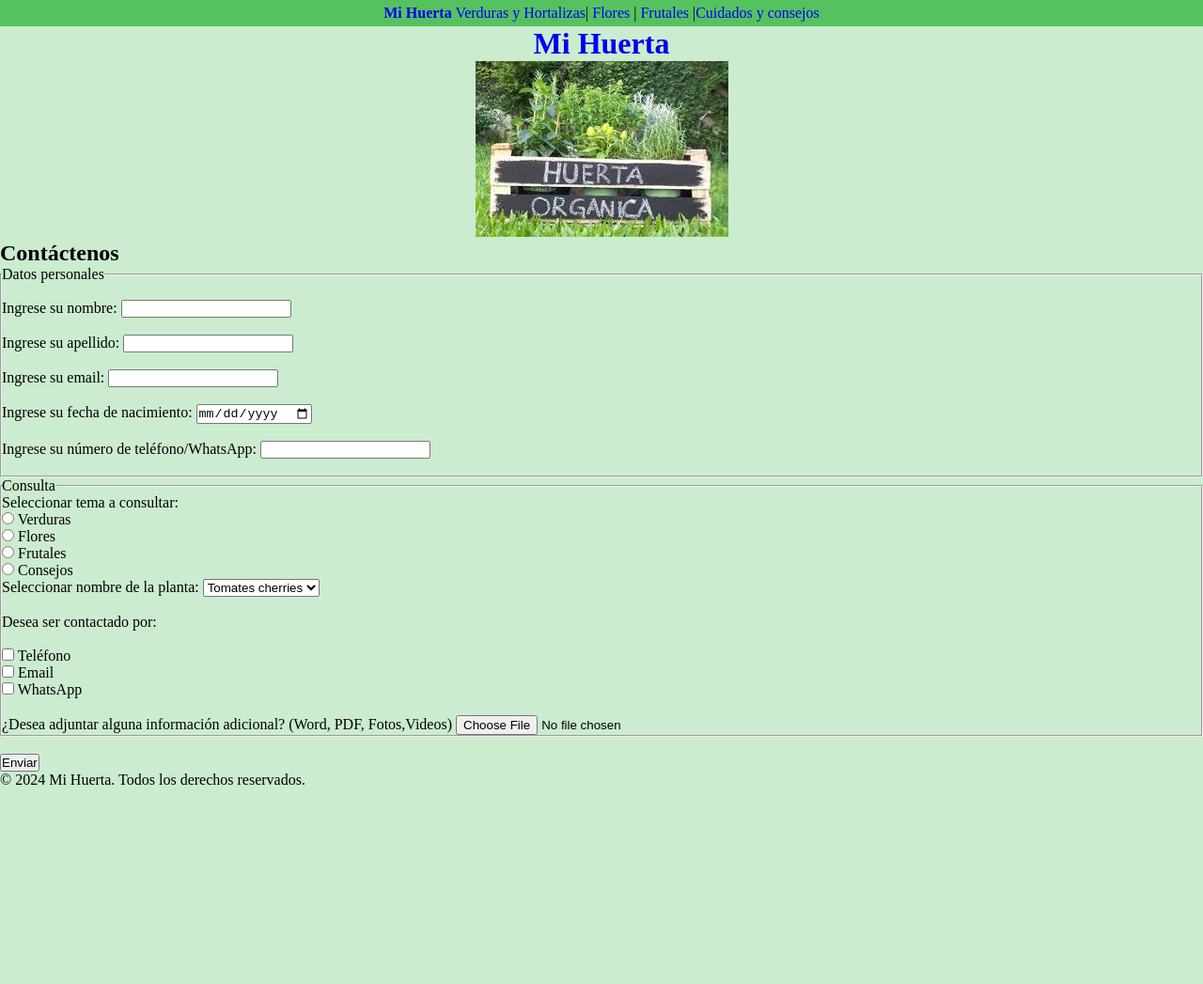
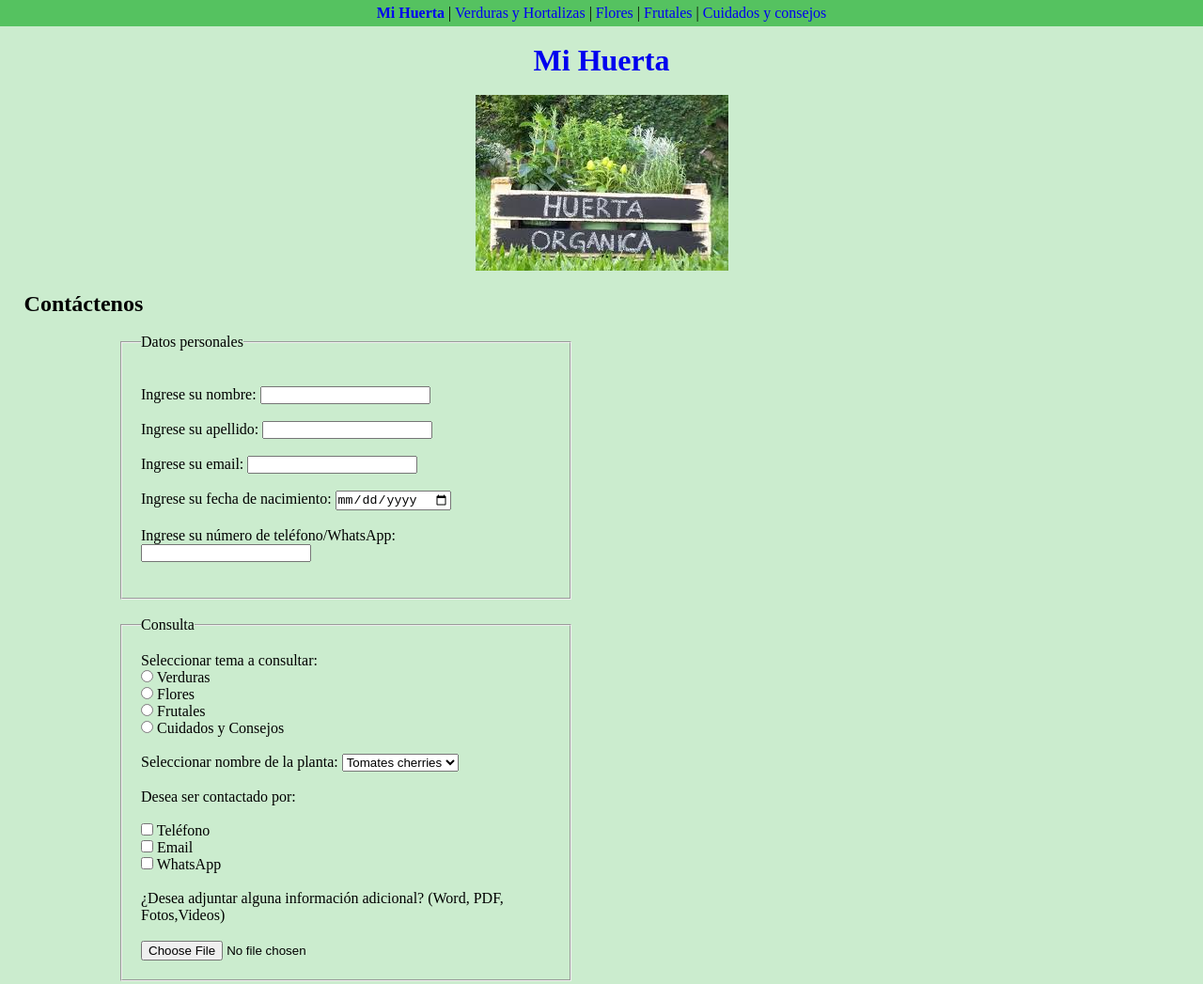
Before and after one commit to juanmanuelgodoy/Front3F, a plain HTML site: page Pages/Contacto.html in a window 1280 px wide. Shown: the top 1047 px of the page at 94% size. Before the commit the page ends 839 px from the top, so only its background shows below. Drawn offline with Linux system fonts and the light colour scheme.

Commit message:
Contacto preliminar

```diff
--- a/CSS/styleContacto.css
+++ b/CSS/styleContacto.css
@@ -3,9 +3,23 @@
     padding: 0;
     box-sizing: border-box; /* se puede cambiar por content-box, ver como queda mejor */
 }
-Body {background-color:
-    rgb(85,194,96, 0.3)}
-header{text-align: center;}
+
+Body {
+    background-color:
+    rgb(85,194,96, 0.3)
+}
+
+#contacto {
+    background-color: #9aca5f;
+}
+header{
+    text-align: center;
+}
+
+/*Estilo titulos*/
+h2{
+    padding-left: 2%;
+}
 
 /* Estilos para pantallas pequeñas (hasta 768px) */
 @media screen and (max-width: 768px) {
@@ -18,15 +32,29 @@ header{text-align: center;}
     }
 
 /*Nav*/
-    nav{
+    nav {
     background: #55c260;
     padding: 5px 20px;
     text-align: center;
     font-size: 12px;
     }
 
+    fieldset{
+        padding: 3%;
+        width: 80%;
+        margin-left: 10%;
     }
 
+}
+
+/*Estilo listas*/
+ul{
+    list-style-type: none;
+}
+
+#enviar{
+    padding-left: 50%;
+}
 
 /* Estilos para pantallas medianas (769px a 1279px) */
 @media screen and (min-width: 769px) and (max-width: 1279px) {
@@ -39,11 +67,17 @@ header{text-align: center;}
     }
 
 /*Nav*/
-    nav{
+    nav {
         background: #55c260;
         padding: 5px 20px;
         text-align: center;
         font-size: 16px;
+    }
+
+    fieldset{
+        padding: 3%;
+        width: 80%;
+        margin-left: 10%;
     }
 
 }
@@ -58,11 +92,17 @@ header{text-align: center;}
     }
 
 /*Nav*/
-    nav{
+    nav {
         background: #55c260;
         padding: 5px 20px;
         text-align: center;
         font-size: 16px;
+    }
+
+    fieldset{
+        padding: 20px;
+        width: 480px;
+        margin-left: 10%;
     }
 }
 /*Link sin subrayar*/
--- a/CSS/styleVerduras.css
+++ b/CSS/styleVerduras.css
@@ -86,7 +86,7 @@ h3{
     background-color: lightcoral; /* Color de fondo */
   }
 
-  /*Nav*/
+/*Nav*/
   nav {
     background: #55c260;
     padding: 5px 20px;
--- a/Pages/Contacto.html
+++ b/Pages/Contacto.html
@@ -1,23 +1,32 @@
 <!DOCTYPE html>
 <html lang="en">
-<link rel="stylesheet" href="/CSS/styleContacto.css">
+<link rel="stylesheet" href="/CSS/styleContacto.css" />
+<div class="contacto">
     <head>
         <meta charset="UTF-8" />
         <meta http-equiv="X-UA-Compatible" content="IE=edge" />
-
         <meta name="viewport" content="width=device-width, initial-scale=1.0" />
         <title>Contáctenos</title>
     </head>
     <nav>
-    <p><strong><a href="/index.html">Mi Huerta</a></strong> <a href="Verduras.html">Verduras y Hortalizas</a>| <a href="Flores.html">Flores</a> |
-        <a href="/Pages/Frutales.html">Frutales</a> |<a href="Cuidados.html">Cuidados y consejos</a></p>
+        <p>
+            <strong><a href="/index.html">Mi Huerta</a></strong> |
+            <a href="Verduras.html">Verduras y Hortalizas</a> |
+            <a href="Flores.html">Flores</a> |
+            <a href="/Pages/Frutales.html">Frutales</a> | <a href="Cuidados.html"
+            >Cuidados y consejos</a>
+        </p>
         </nav>
         <body>
         <header>
+            <br>
         <h1><a href="/index.html">Mi Huerta</a></h1>
-        <img src="/Imagenes/Huerta organica.jpeg" alt="huerta organica"/>
+        <br>
+        <img src="/Imagenes/Huerta organica.jpeg" alt="huerta organica" />
     </header>
+    <br />
     <h2>Contáctenos</h2>
+    <br />
     <form>
     <fieldset>
         <legend>Datos personales</legend>
@@ -39,16 +48,27 @@
         <br />
     </fieldset>
     </form>
+    <br />
     <form>
     <fieldset>
         <legend>Consulta</legend>
         <p>Seleccionar tema a consultar:</p>
         <ul>
-                <li><input type="radio" name="Consulta" value="Verduras" /> Verduras</li>
-                <li><input type="radio" name="Consulta" value="Flores" /> Flores</li>
-                <li><input type="radio" name="Consulta" value="Frutales" /> Frutales</li>
-                <li><input type="radio" name="Consulta" value="Consejos" /> Consejos</li>
+            <li>
+            <input type="radio" name="Consulta" value="Verduras" /> Verduras
+        </li>
+        <li>
+            <input type="radio" name="Consulta" value="Flores" /> Flores
+        </li>
+        <li>
+            <input type="radio" name="Consulta" value="Frutales" /> Frutales
+        </li>
+        <li>
+            <input type="radio" name="Consulta" value="Consejos" /> Cuidados y
+            Consejos
+        </li>
         </ul>
+        <br />
         <label for="plantaConsulta">Seleccionar nombre de la planta:</label>
         <select name="plantaConsulta">
             <option value="tomatesCherries">Tomates cherries</option>
@@ -67,25 +87,45 @@
         <label for="disponibilidad">Desea ser contactado por:</label>
         <br />
         <br />
-            <input type="checkbox" id="telefono" name="telefono" value="telefono" />
+        <input
+            type="checkbox"
+            id="telefono"
+            name="telefono"
+            value="telefono"/>
         <label for="telefono">Teléfono</label><br />
         <input type="checkbox" id="email" name="email" value="email" />
         <label for="email">Email</label><br />
-            <input type="checkbox" id="whatsapp" name="whatsapp" value="whatsapp" />
+        <input
+            type="checkbox"
+            id="whatsapp"
+            name="whatsapp"
+            value="whatsapp"
+        />
         <label for="whatsapp">WhatsApp</label>
         <br />
         <br />
-            <label for="ficha">¿Desea adjuntar alguna información adicional? (Word, PDF, Fotos,Videos)</label>
-            <input type="file" id="infoAdicional" name="infoAdicional">
+        <label for="ficha"
+            >¿Desea adjuntar alguna información adicional? (Word, PDF,
+            Fotos,Videos)</label>
+        <br />
+        <br />
+        <input type="file" id="infoAdicional" name="infoAdicional" />
     </fieldset>
     </form>
     <br />
-    <a href="/Pages/ContactoExitoso.html">
+    <fieldset>
+        <legend>¡¡¡Gracias por su consulta!!!</legend>
+            <p>Haga click a continuación para enviar su consulta</p>
+            <br>
+            <a class="enviar" href="/Pages/ContactoExitoso.html">
                 <input class="botons" type="submit" value="Enviar" />
             </a>
+    </fieldset>
+    <br />
+    <br />
     <footer>
     <p>&copy; 2024 Mi Huerta. Todos los derechos reservados.</p>
     </footer>
 </body>
-
+</div>
 </html>
```
Lines whose indentation alone changed are shown as unchanged.
